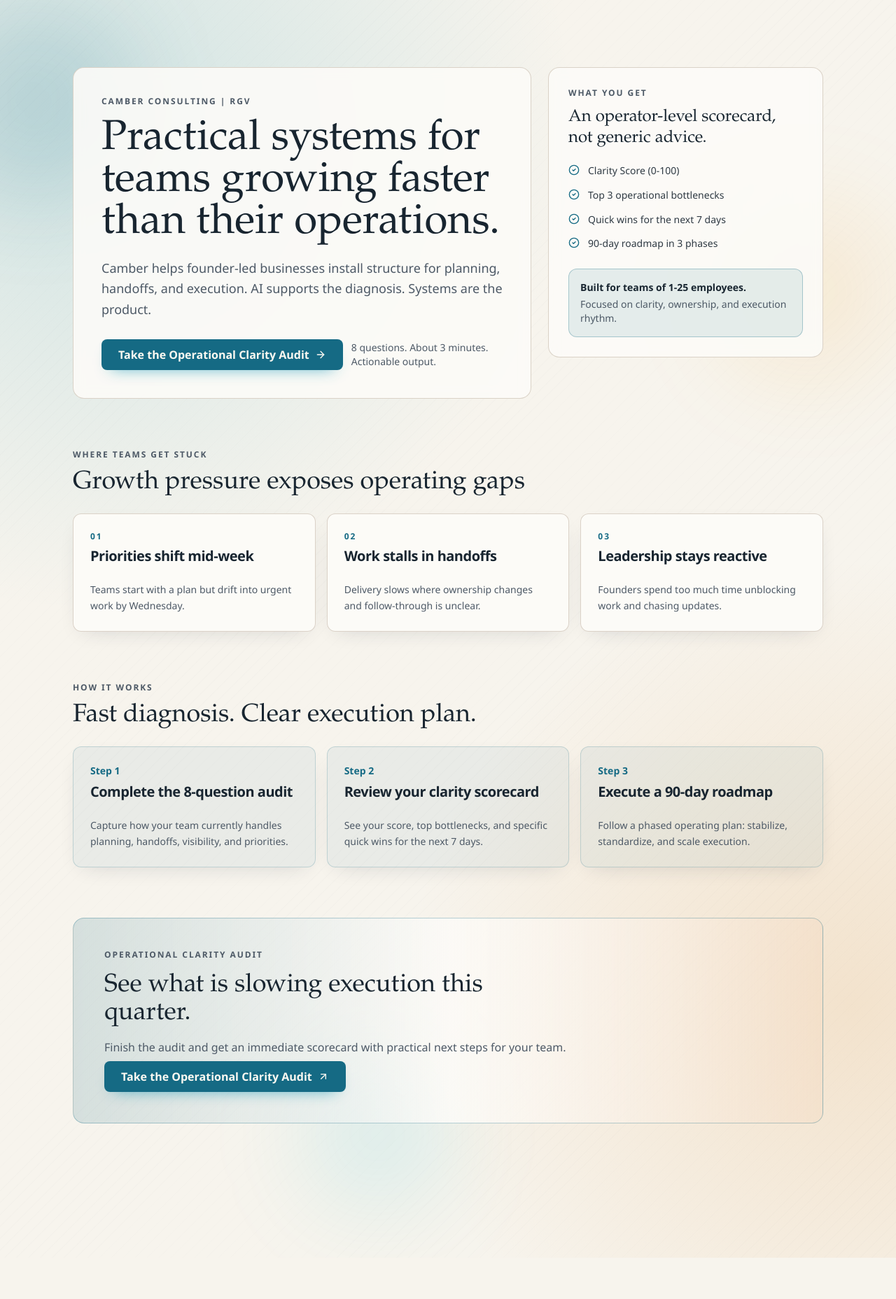
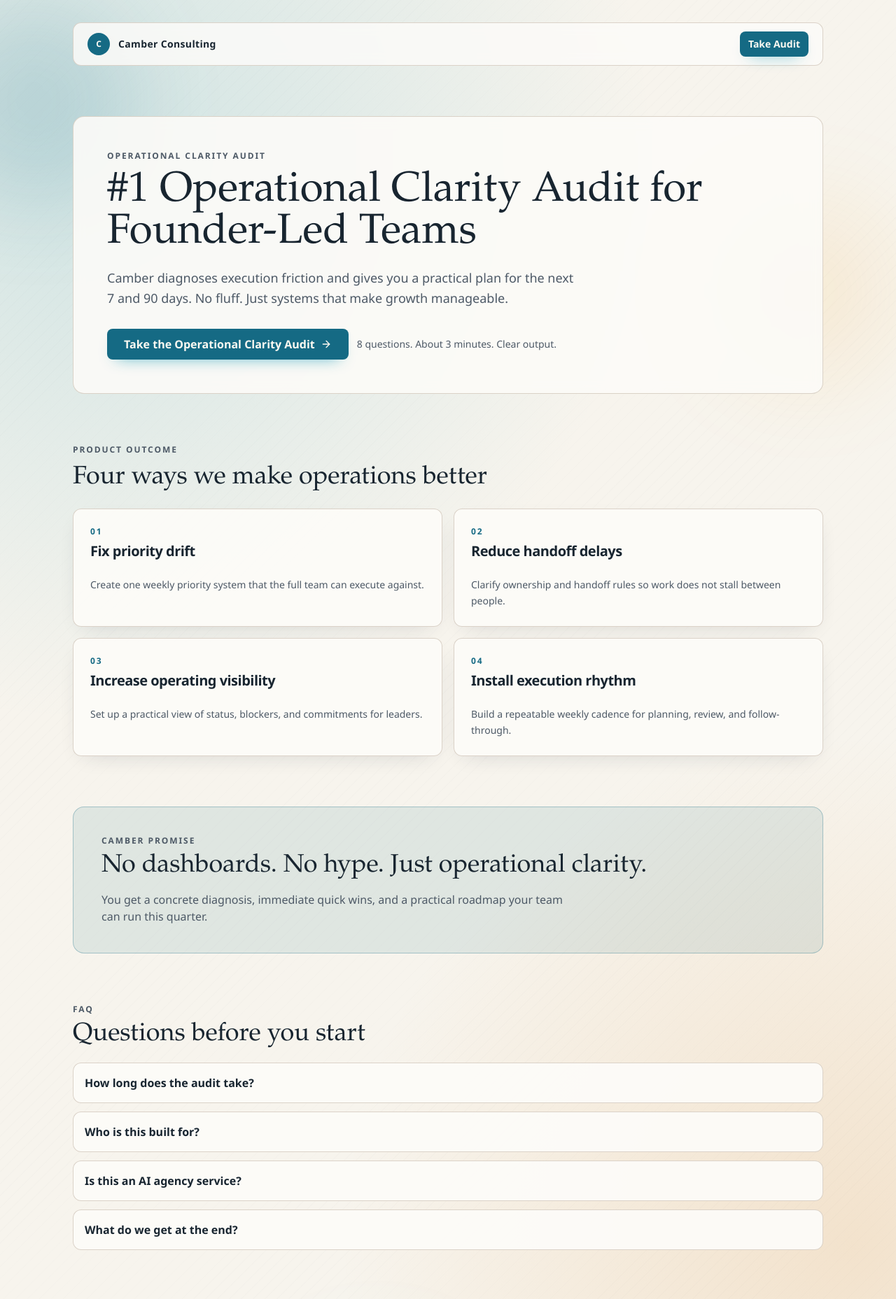
Before and after one commit to luisgonzalex/camber-landing, a Next.js app: page / in a window 1280 px wide. Shown: the top 1857 px of the page at 70% size. Before the commit the page ends 1798 px from the top, so only its background shows below. Built offline with nearby package versions, Linux system fonts and the light colour scheme.

Commit message:
feat: restructure landing to product-first narrative and FAQ

```diff
--- a/app/page.tsx
+++ b/app/page.tsx
@@ -1,4 +1,6 @@
 import { FinalCta } from "@/components/landing/cta";
+import { Faq } from "@/components/landing/faq";
+import { Header } from "@/components/landing/header";
 import { Hero } from "@/components/landing/hero";
 import { HowItWorks } from "@/components/landing/how-it-works";
 import { Problems } from "@/components/landing/problems";
@@ -12,9 +14,11 @@ export default function Home() {
       <div className="pointer-events-none absolute right-0 top-72 h-64 w-64 rounded-full bg-amber-500/10 blur-3xl" />
       <div className="pointer-events-none absolute bottom-16 left-1/3 h-56 w-56 rounded-full bg-cyan-500/10 blur-3xl" />
       <div className="relative space-y-2">
+        <Header />
         <Hero />
         <Problems />
         <HowItWorks />
+        <Faq />
         <FinalCta />
       </div>
     </main>
--- a/components/landing/cta.tsx
+++ b/components/landing/cta.tsx
@@ -6,15 +6,14 @@ import { Button } from "@/components/ui/button";
 export function FinalCta() {
   return (
     <section className="section-shell pb-16 sm:pb-24">
-      <Reveal className="rounded-2xl border border-primary/30 bg-gradient-to-r from-primary/15 via-card/85 to-accent/40 p-8 sm:p-11">
-        <div className="max-w-2xl space-y-4">
-          <p className="eyebrow">Operational Clarity Audit</p>
-          <h3 className="font-serif text-3xl leading-tight sm:text-4xl">See what is slowing execution this quarter.</h3>
-          <p className="text-muted-foreground">
-            Finish the audit and get an immediate scorecard with practical next steps for your team.
-          </p>
-          <Link href="/audit">
-            <Button size="lg" className="mt-2">
+      <Reveal className="rounded-2xl border border-primary/35 bg-gradient-to-r from-primary/20 via-card/90 to-accent/40 p-7 sm:p-10">
+        <div className="flex flex-col gap-4 sm:flex-row sm:items-center sm:justify-between">
+          <div className="max-w-xl space-y-2">
+            <p className="eyebrow">Start now</p>
+            <h3 className="font-serif text-2xl leading-tight sm:text-3xl">No long forms. No meeting bots. Just a clear scorecard.</h3>
+          </div>
+          <Link href="/audit" className="sm:flex-none">
+            <Button size="lg" className="w-full sm:w-auto">
               Take the Operational Clarity Audit
               <ArrowUpRight className="ml-2 h-4 w-4" />
             </Button>
--- /dev/null
+++ b/components/landing/faq.tsx
@@ -0,0 +1,42 @@
+import { Reveal } from "@/components/landing/reveal";
+
+const faqs = [
+  {
+    question: "How long does the audit take?",
+    answer: "Most teams finish in under 3 minutes.",
+  },
+  {
+    question: "Who is this built for?",
+    answer: "Founder-led businesses with 1-25 employees that need more operating structure.",
+  },
+  {
+    question: "Is this an AI agency service?",
+    answer: "No. AI supports the diagnosis, but systems and execution are the product.",
+  },
+  {
+    question: "What do we get at the end?",
+    answer: "A clarity score, top bottlenecks, quick wins, a 3-phase 90-day roadmap, and recommended next step.",
+  },
+];
+
+export function Faq() {
+  return (
+    <section className="section-shell pb-12 sm:pb-16">
+      <Reveal className="space-y-5">
+        <div className="space-y-2">
+          <p className="eyebrow">FAQ</p>
+          <h2 className="font-serif text-3xl sm:text-4xl">Questions before you start</h2>
+        </div>
+
+        <div className="space-y-3">
+          {faqs.map((faq) => (
+            <details key={faq.question} className="rounded-lg border border-border/80 bg-card/95 p-4 open:border-primary/40">
+              <summary className="cursor-pointer list-none pr-8 text-sm font-semibold sm:text-base">{faq.question}</summary>
+              <p className="mt-2 text-sm leading-relaxed text-muted-foreground">{faq.answer}</p>
+            </details>
+          ))}
+        </div>
+      </Reveal>
+    </section>
+  );
+}
--- /dev/null
+++ b/components/landing/header.tsx
@@ -0,0 +1,20 @@
+import Link from "next/link";
+import { Button } from "@/components/ui/button";
+
+export function Header() {
+  return (
+    <header className="section-shell pt-6 sm:pt-8">
+      <div className="flex items-center justify-between rounded-xl border border-border/80 bg-card/85 px-4 py-3 backdrop-blur sm:px-5">
+        <Link href="/" className="inline-flex items-center gap-3">
+          <span className="inline-flex h-8 w-8 items-center justify-center rounded-full bg-primary text-xs font-bold text-primary-foreground">
+            C
+          </span>
+          <span className="text-sm font-semibold tracking-wide">Camber Consulting</span>
+        </Link>
+        <Link href="/audit">
+          <Button size="sm">Take Audit</Button>
+        </Link>
+      </div>
+    </header>
+  );
+}
--- a/components/landing/hero.tsx
+++ b/components/landing/hero.tsx
@@ -1,27 +1,19 @@
 import Link from "next/link";
-import { ArrowRight, CheckCircle2 } from "lucide-react";
+import { ArrowRight } from "lucide-react";
 import { Reveal } from "@/components/landing/reveal";
 import { Button } from "@/components/ui/button";
 
-const deliverables = [
-  "Clarity Score (0-100)",
-  "Top 3 operational bottlenecks",
-  "Quick wins for the next 7 days",
-  "90-day roadmap in 3 phases",
-];
-
 export function Hero() {
   return (
-    <section className="section-shell pt-12 sm:pt-18 lg:pt-24">
-      <div className="grid gap-6 lg:grid-cols-[1.25fr_0.75fr] lg:items-start">
-        <Reveal className="landing-panel p-7 sm:p-10">
-          <p className="eyebrow">Camber Consulting | RGV</p>
-          <h1 className="mt-4 font-serif text-4xl leading-tight sm:text-5xl lg:text-6xl">
-            Practical systems for teams growing faster than their operations.
+    <section className="section-shell pt-8 sm:pt-12 lg:pt-16">
+      <Reveal className="landing-panel p-7 sm:p-10 lg:p-12">
+        <p className="eyebrow">Operational Clarity Audit</p>
+        <h1 className="mt-3 font-serif text-4xl leading-tight sm:text-5xl lg:text-6xl">
+          #1 Operational Clarity Audit for Founder-Led Teams
         </h1>
         <p className="balanced-copy mt-5">
-            Camber helps founder-led businesses install structure for planning, handoffs, and execution. AI supports the
-            diagnosis. Systems are the product.
+          Camber diagnoses execution friction and gives you a practical plan for the next 7 and 90 days. No fluff.
+          Just systems that make growth manageable.
         </p>
         <div className="mt-7 flex flex-col gap-3 sm:flex-row sm:items-center">
           <Link href="/audit">
@@ -30,27 +22,9 @@ export function Hero() {
               <ArrowRight className="ml-2 h-4 w-4" />
             </Button>
           </Link>
-            <p className="text-sm text-muted-foreground">8 questions. About 3 minutes. Actionable output.</p>
+          <p className="text-sm text-muted-foreground">8 questions. About 3 minutes. Clear output.</p>
         </div>
       </Reveal>
-
-        <Reveal className="landing-panel p-6 sm:p-7" delay={120}>
-          <p className="eyebrow">What you get</p>
-          <h2 className="mt-3 font-serif text-2xl leading-tight">An operator-level scorecard, not generic advice.</h2>
-          <ul className="mt-5 space-y-3">
-            {deliverables.map((item) => (
-              <li key={item} className="flex gap-3 text-sm leading-relaxed text-foreground/90">
-                <CheckCircle2 className="mt-0.5 h-4 w-4 flex-none text-primary" />
-                <span>{item}</span>
-              </li>
-            ))}
-          </ul>
-          <div className="mt-6 rounded-lg border border-primary/30 bg-primary/10 p-4">
-            <p className="text-sm font-semibold">Built for teams of 1-25 employees.</p>
-            <p className="mt-1 text-sm text-muted-foreground">Focused on clarity, ownership, and execution rhythm.</p>
-          </div>
-        </Reveal>
-      </div>
     </section>
   );
 }
--- a/components/landing/how-it-works.tsx
+++ b/components/landing/how-it-works.tsx
@@ -1,42 +1,15 @@
 import { Reveal } from "@/components/landing/reveal";
-import { Card, CardContent, CardHeader, CardTitle } from "@/components/ui/card";
-
-const steps = [
-  {
-    title: "Complete the 8-question audit",
-    text: "Capture how your team currently handles planning, handoffs, visibility, and priorities.",
-  },
-  {
-    title: "Review your clarity scorecard",
-    text: "See your score, top bottlenecks, and specific quick wins for the next 7 days.",
-  },
-  {
-    title: "Execute a 90-day roadmap",
-    text: "Follow a phased operating plan: stabilize, standardize, and scale execution.",
-  },
-];
 
 export function HowItWorks() {
   return (
     <section className="section-shell pb-12 sm:pb-16">
-      <Reveal className="mb-6 space-y-3">
-        <p className="eyebrow">How it works</p>
-        <h2 className="font-serif text-3xl sm:text-4xl">Fast diagnosis. Clear execution plan.</h2>
+      <Reveal className="rounded-2xl border border-primary/30 bg-primary/10 p-7 sm:p-10">
+        <p className="eyebrow">Camber promise</p>
+        <h2 className="mt-2 font-serif text-3xl leading-tight sm:text-4xl">No dashboards. No hype. Just operational clarity.</h2>
+        <p className="mt-4 max-w-2xl text-sm leading-relaxed text-muted-foreground sm:text-base">
+          You get a concrete diagnosis, immediate quick wins, and a practical roadmap your team can run this quarter.
+        </p>
       </Reveal>
-
-      <div className="grid gap-4 sm:grid-cols-3">
-        {steps.map((step, index) => (
-          <Reveal key={step.title} delay={80 * (index + 1)}>
-            <Card className="h-full border-primary/20 bg-primary/[0.06]">
-              <CardHeader>
-                <p className="text-sm font-semibold text-primary">Step {index + 1}</p>
-                <CardTitle className="font-sans text-xl leading-snug">{step.title}</CardTitle>
-              </CardHeader>
-              <CardContent className="pt-0 text-sm leading-relaxed text-muted-foreground">{step.text}</CardContent>
-            </Card>
-          </Reveal>
-        ))}
-      </div>
     </section>
   );
 }
--- a/components/landing/problems.tsx
+++ b/components/landing/problems.tsx
@@ -1,18 +1,22 @@
 import { Reveal } from "@/components/landing/reveal";
 import { Card, CardContent, CardHeader, CardTitle } from "@/components/ui/card";
 
-const problems = [
+const ways = [
   {
-    title: "Priorities shift mid-week",
-    description: "Teams start with a plan but drift into urgent work by Wednesday.",
+    title: "Fix priority drift",
+    description: "Create one weekly priority system that the full team can execute against.",
   },
   {
-    title: "Work stalls in handoffs",
-    description: "Delivery slows where ownership changes and follow-through is unclear.",
+    title: "Reduce handoff delays",
+    description: "Clarify ownership and handoff rules so work does not stall between people.",
   },
   {
-    title: "Leadership stays reactive",
-    description: "Founders spend too much time unblocking work and chasing updates.",
+    title: "Increase operating visibility",
+    description: "Set up a practical view of status, blockers, and commitments for leaders.",
+  },
+  {
+    title: "Install execution rhythm",
+    description: "Build a repeatable weekly cadence for planning, review, and follow-through.",
   },
 ];
 
@@ -20,19 +24,19 @@ export function Problems() {
   return (
     <section className="section-shell py-12 sm:py-16">
       <Reveal className="mb-6 space-y-3">
-        <p className="eyebrow">Where teams get stuck</p>
-        <h2 className="font-serif text-3xl sm:text-4xl">Growth pressure exposes operating gaps</h2>
+        <p className="eyebrow">Product outcome</p>
+        <h2 className="font-serif text-3xl sm:text-4xl">Four ways we make operations better</h2>
       </Reveal>
 
-      <div className="grid gap-4 sm:grid-cols-3">
-        {problems.map((problem, index) => (
-          <Reveal key={problem.title} delay={80 * (index + 1)}>
-            <Card className="group h-full border-border/80 bg-card/95 transition-transform duration-300 hover:-translate-y-1">
+      <div className="grid gap-4 sm:grid-cols-2">
+        {ways.map((item, index) => (
+          <Reveal key={item.title} delay={80 * (index + 1)}>
+            <Card className="h-full border-border/80 bg-card/95">
               <CardHeader>
                 <p className="text-xs font-semibold uppercase tracking-[0.16em] text-primary">0{index + 1}</p>
-                <CardTitle className="font-sans text-xl leading-snug">{problem.title}</CardTitle>
+                <CardTitle className="font-sans text-xl leading-snug">{item.title}</CardTitle>
               </CardHeader>
-              <CardContent className="pt-0 text-sm leading-relaxed text-muted-foreground">{problem.description}</CardContent>
+              <CardContent className="pt-0 text-sm leading-relaxed text-muted-foreground">{item.description}</CardContent>
             </Card>
           </Reveal>
         ))}
```
Lines whose indentation alone changed are shown as unchanged.
